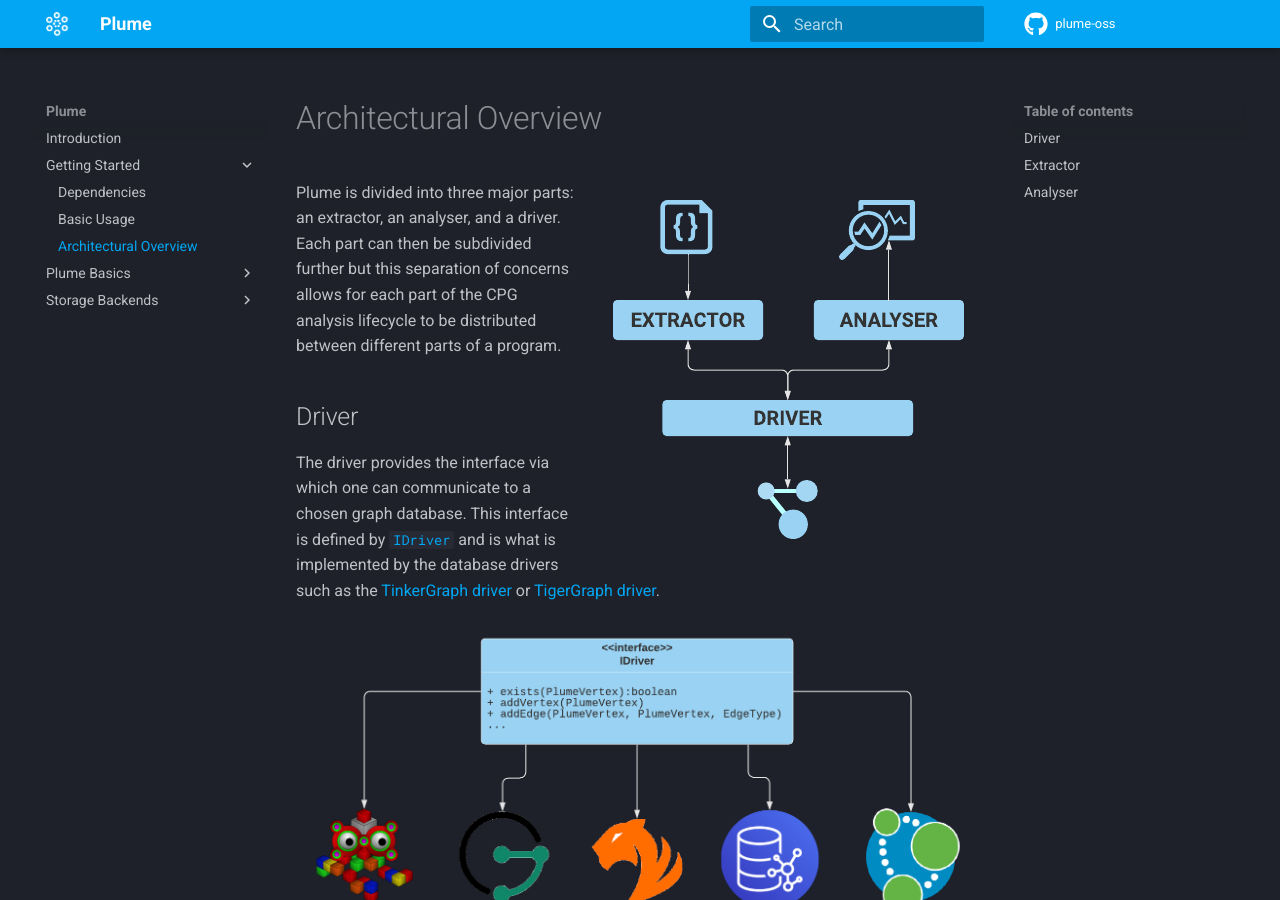
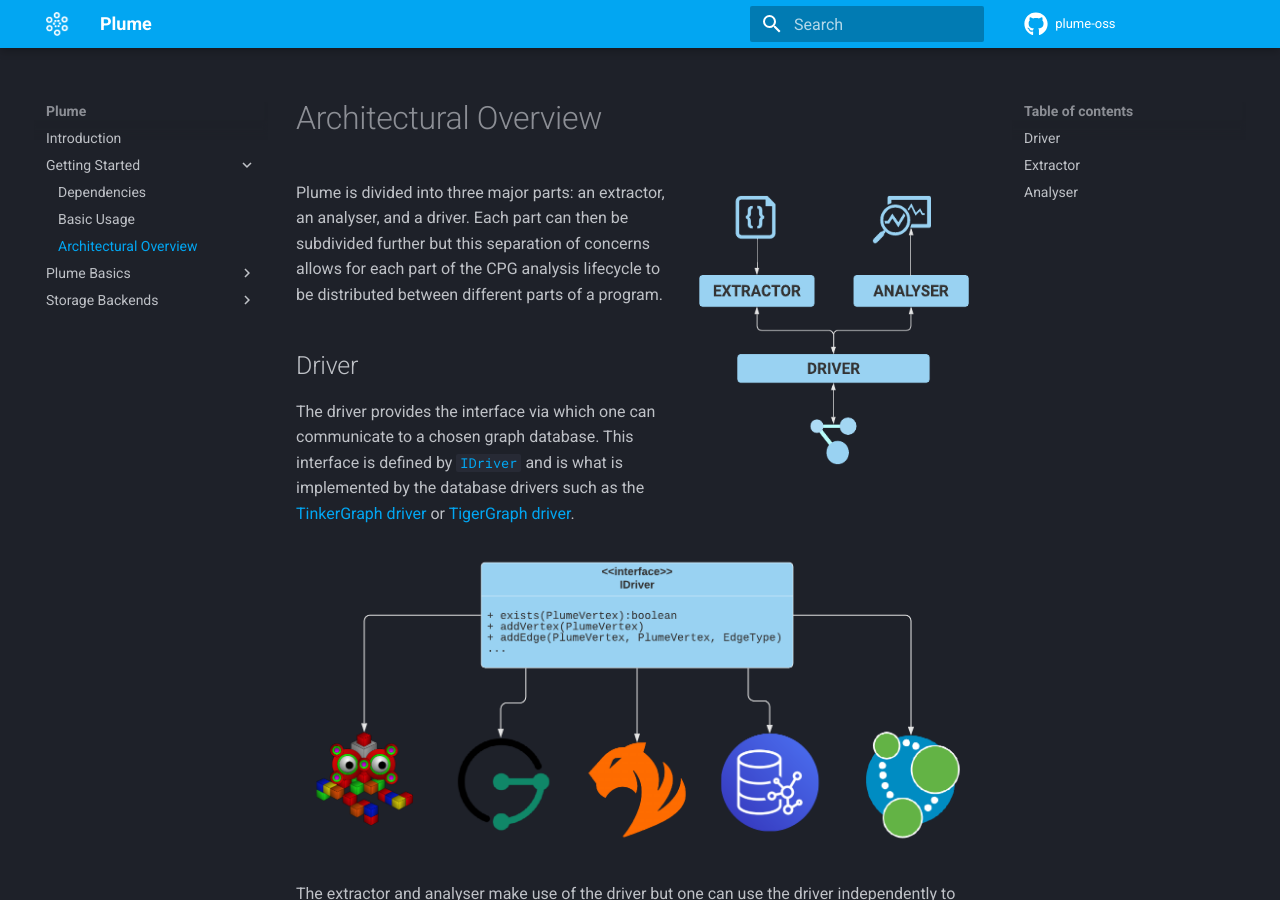
Before and after one commit to plume-oss/plume-docs, an MkDocs documentation site: the page built from docs/getting-started/architectural-overview.md, in a window 1280 px wide and 900 px high. Built offline with MkDocs 1.6.1 and Material for MkDocs 9.7.7, drawn with Linux system fonts in a browser that asks for light colours.

```diff
--- a/docs/getting-started/architectural-overview.md
+++ b/docs/getting-started/architectural-overview.md
@@ -1,7 +1,7 @@
 # Architectural Overview
 
 
-![Plume Architectural Overview](../assets/images/architectural-overview.png){: align=right }
+![Plume Architectural Overview](../assets/images/architectural-overview.png){: align=right style="height:300px;width:300px" }
 
 Plume is divided into three major parts: an extractor, an analyser, and a driver.
 Each part can then be subdivided further but this separation of concerns allows for
```
Also changed, not shown: docs/assets/images/driver-overview.png.
